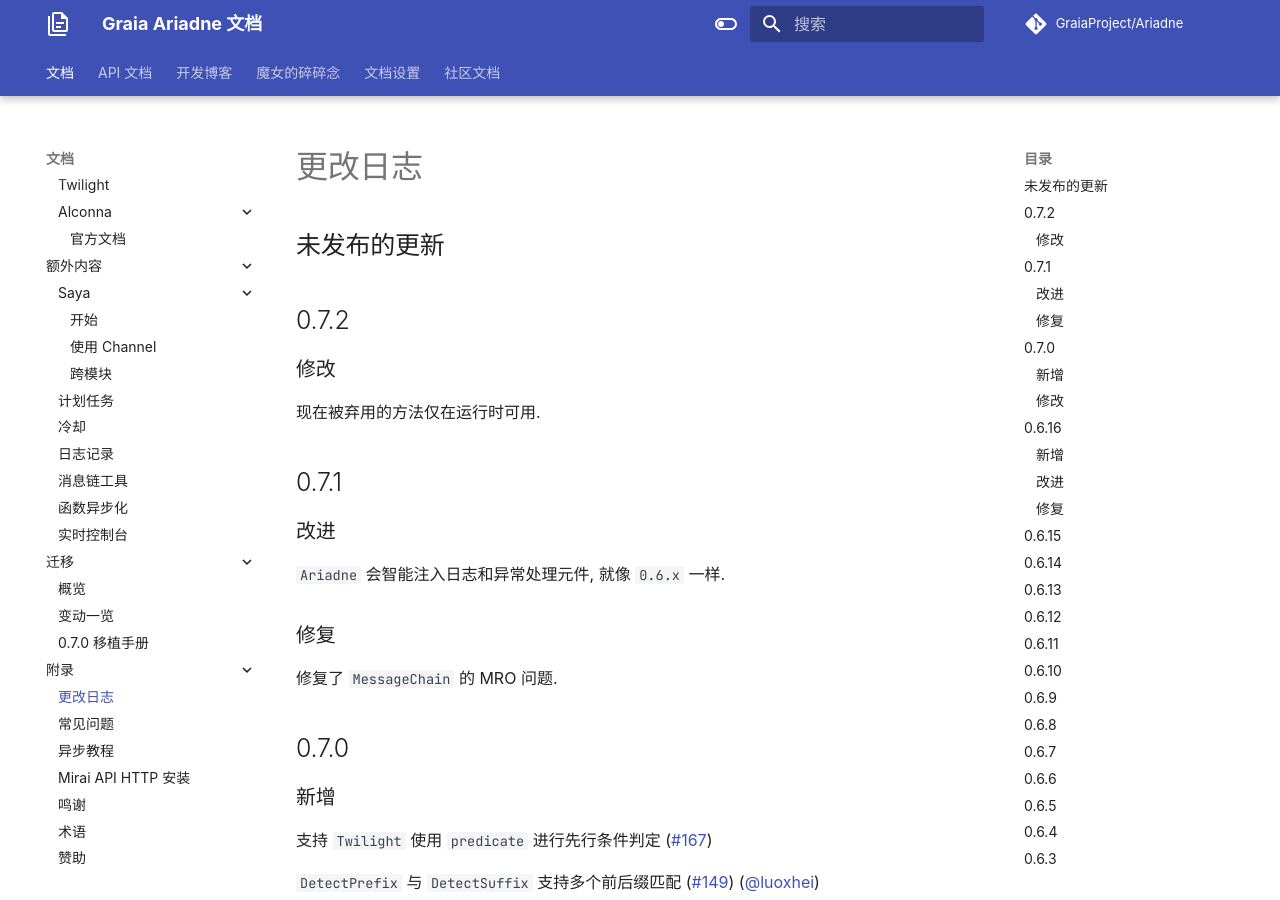
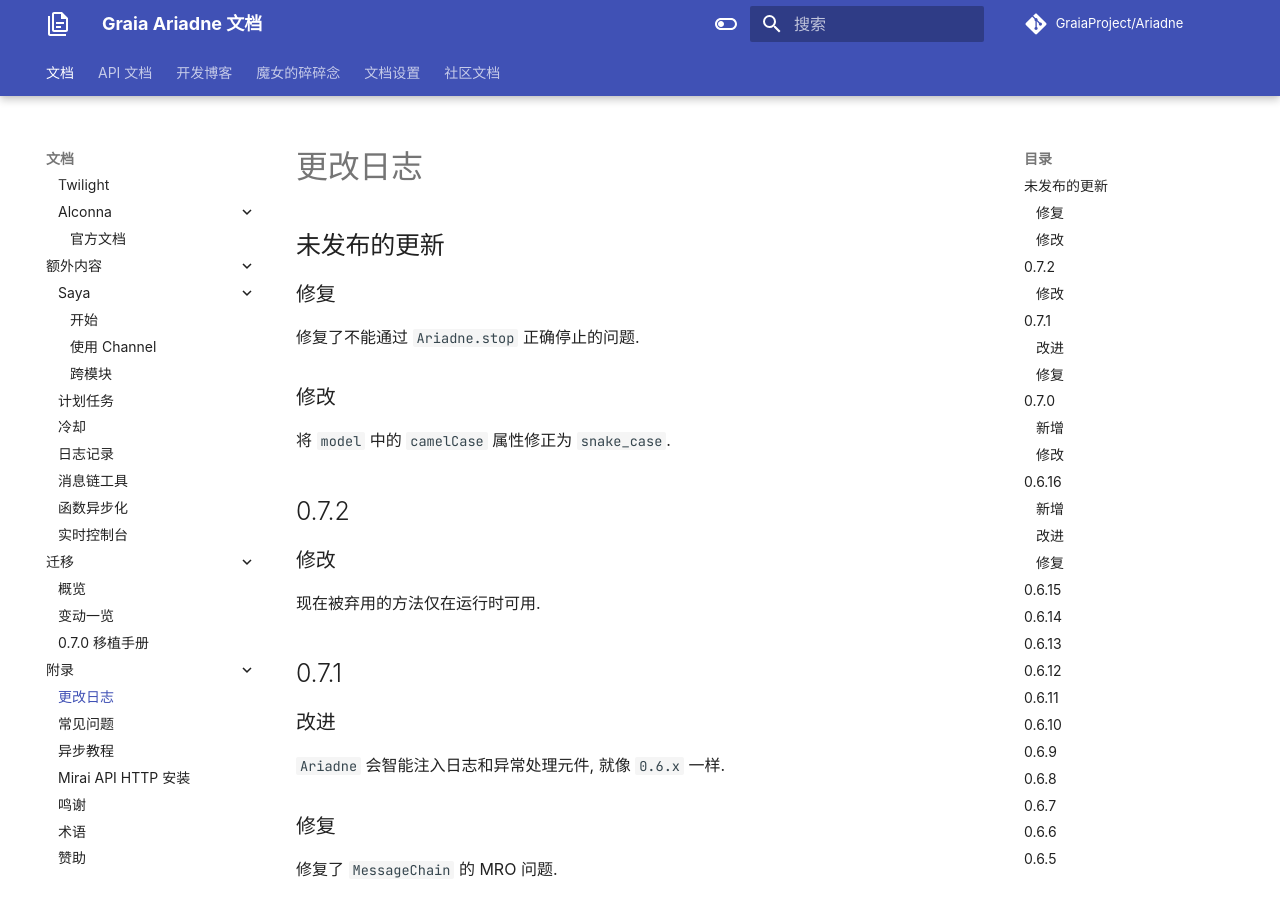
Before and after one commit to GraiaProject/Ariadne, an MkDocs documentation site: the page built from docs/appendix/CHANGELOG.md, in a window 1280 px wide and 900 px high. Built offline with MkDocs 1.6.1 and Material for MkDocs 9.7.7, drawn with Linux system fonts in a browser that asks for light colours; comment, search, counter and statistics services are not loaded.

Commit message:
:sparkles: 0.7.3

```diff
--- a/docs/appendix/CHANGELOG.md
+++ b/docs/appendix/CHANGELOG.md
@@ -1,6 +1,14 @@
 # 更改日志
 
 ## 未发布的更新
+
+### 修复
+
+修复了不能通过 `Ariadne.stop` 正确停止的问题.
+
+### 修改
+
+将 `model` 中的 `camelCase` 属性修正为 `snake_case`.
 
 ## 0.7.2
 
--- a/pyproject.toml
+++ b/pyproject.toml
@@ -1,6 +1,6 @@
 [tool.poetry]
 name = "graia-ariadne"
-version = "0.7.2"
+version = "0.7.3"
 description = "Another elegant Python QQ Bot framework for mirai and mirai-api-http v2."
 authors = [
     "BlueGlassBlock <blueglassblock@outlook.com>",
```
